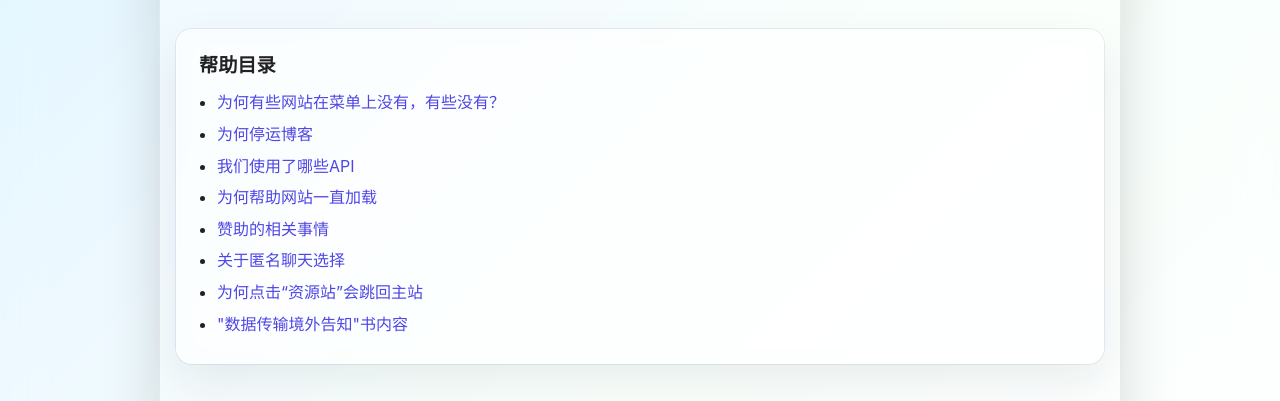
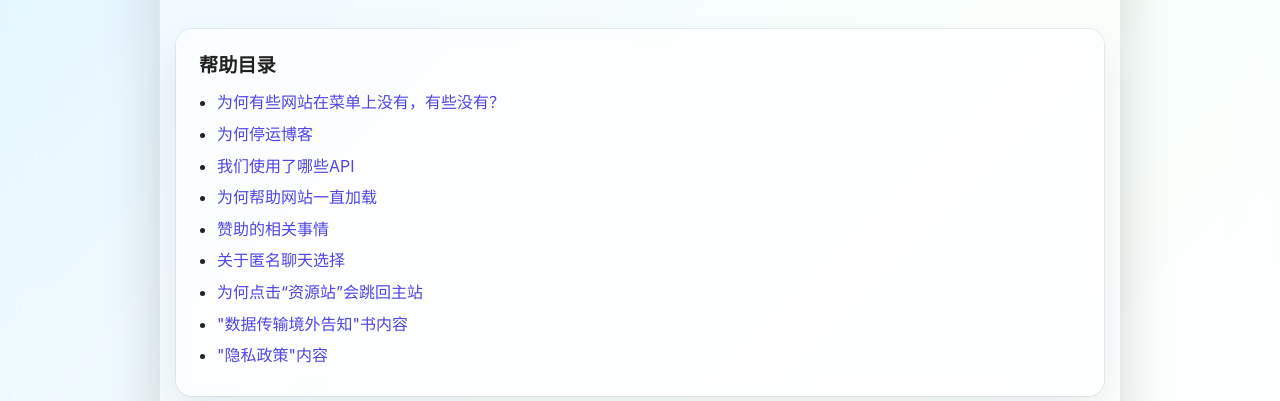
Before and after one commit to WaterChisato/Helps, a plain HTML site: page index.html in a window 1280 px wide. Shown: the part 127-528 px from the top of the page. Drawn offline with Linux system fonts and the light colour scheme; a web font is replaced by a local one.

Commit message:
Add link to privacy policy in index.html

```diff
--- a/index.html
+++ b/index.html
@@ -46,6 +46,8 @@
                 <li><a href="?post=6">关于匿名聊天选择</a></li>
                 <li><a href="?post=7">为何点击“资源站”会跳回主站</a></li>
                 <li><a href="?post=8">"数据传输境外告知"书内容</a></li>
+                <li><a href="?post=9">"隐私政策"内容</a></li>
+
             </ul>
         </section>
 
```
